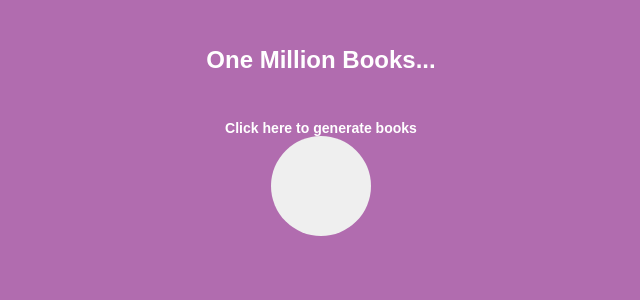
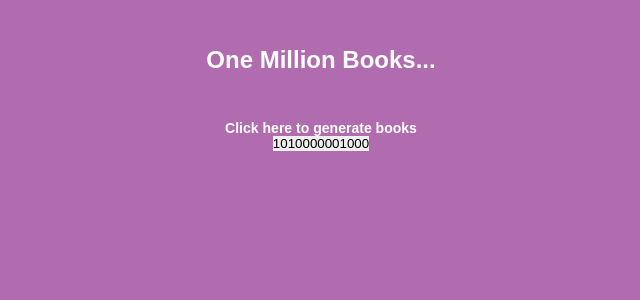
Before and after one commit to melanienolan/one-million-books, a React (Create React App) app: page / in a window 1280 px wide. Shown: the top 300 px of the page, without its empty margins (319-959 px from the left). Built offline with nearby package versions, Linux system fonts and the light colour scheme.

Commit message:
add extra buttons to generate different numbers of books

```diff
--- a/src/App.js
+++ b/src/App.js
@@ -6,8 +6,6 @@ import Filter from './Components/Filter';
 import logo from './logo.svg';
 import './App.css';
 
-const numberOfBooks = 100;
-
 class App extends Component {
   constructor() {
     super();
@@ -15,7 +13,8 @@ class App extends Component {
       books: [],
       genres: [],
       isLoading: true,
-      selectedGenre: ''
+      selectedGenre: '',
+      numberOfBooks: null
     };
   }
 
@@ -36,7 +35,7 @@ class App extends Component {
     this.getGenres();
     // this.generateBooks();
   }
-  generateBooks() {
+  generateBooks(numberOfBooks) {
     const capitalizeWords = str => {
       return str.replace(/\w\S*/g, txt => {
         return txt.charAt(0).toUpperCase() + txt.substr(1).toLowerCase();
@@ -69,7 +68,8 @@ class App extends Component {
       });
     });
     this.setState({
-      books
+      books,
+      numberOfBooks
     });
   }
   sortBooks(type = '', dir) {
@@ -132,13 +132,26 @@ class App extends Component {
           <header className="">
             <h1 className="">One Million Books...</h1>
           </header>
-          {this.state.books.length < numberOfBooks
+          {!this.state.books.length
             ? <main className="book--container-empty">
                 <h3>Click here to generate books</h3>
-                <button
-                  className="button--generate"
-                  onClick={() => this.generateBooks()}
-                />
+                <div className="button--holder">
+                  <button
+                    className="button--generate-small"
+                    onClick={() => this.generateBooks(10)}>
+                    10
+                  </button>
+                  <button
+                    className="button--generate-large"
+                    onClick={() => this.generateBooks(1000000)}>
+                    1000000
+                  </button>
+                  <button
+                    className="button--generate-small"
+                    onClick={() => this.generateBooks(1000)}>
+                    1000
+                  </button>
+                </div>
               </main>
             : <main className="book--container-full">
                 <section className="filters">
```
